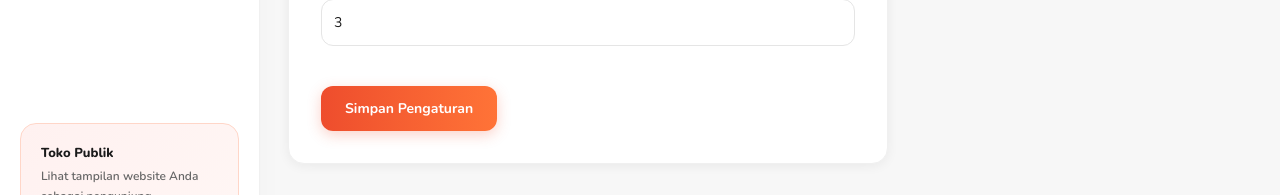
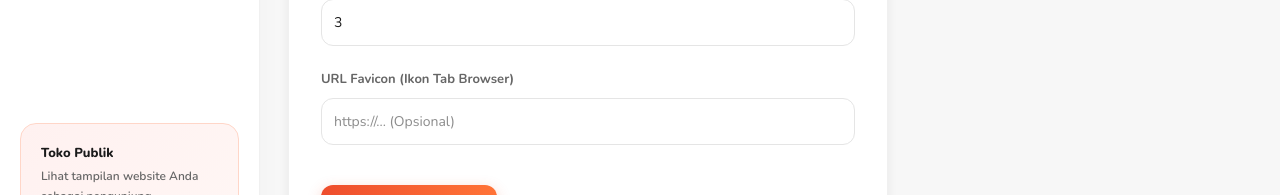
Before and after one commit to falconafk31/tokokita, a Next.js app: page /dashboard/settings in a window 1280 px wide. Shown: the part 436-631 px from the top of the page. Built offline with nearby package versions, Linux system fonts and the light colour scheme; no server answers; the database is empty; a web font is replaced by a local one.

Commit message:
feat: add dynamic custom favicon setting from dashboard

```diff
--- a/src/app/(dashboard)/dashboard/settings/SettingsFormClient.tsx
+++ b/src/app/(dashboard)/dashboard/settings/SettingsFormClient.tsx
@@ -13,6 +13,7 @@ export default function SettingsFormClient({ initialData }: { initialData: any }
     shop_name: initialData?.shop_name || 'TokoKita',
     fb_pixel_id: initialData?.fb_pixel_id || '',
     redirect_delay: initialData?.redirect_delay || 3,
+    favicon_url: initialData?.favicon_url || '',
   })
 
   const handleSave = async () => {
@@ -60,6 +61,23 @@ export default function SettingsFormClient({ initialData }: { initialData: any }
           />
         </div>
 
+        <div>
+          <label className="text-[13px] font-bold text-[#666] block mb-2">URL Favicon (Ikon Tab Browser)</label>
+          <input
+            type="text"
+            value={form.favicon_url}
+            onChange={e => setForm(p => ({ ...p, favicon_url: e.target.value }))}
+            placeholder="https://... (Opsional)"
+            className="w-full p-3 rounded-xl border border-[#e5e5e5] text-[14px] outline-none focus:border-[#FF7337]"
+          />
+          {form.favicon_url && (
+            <div className="mt-3 flex items-center gap-3">
+              <span className="text-[12px] text-[#999] font-bold">Preview:</span>
+              <img src={form.favicon_url} alt="Favicon Preview" className="w-8 h-8 rounded-md border border-[#e5e5e5] object-contain bg-[#f9f9f9]" />
+            </div>
+          )}
+        </div>
+
         <div className="pt-4">
           <button
             onClick={handleSave}
--- a/src/app/layout.tsx
+++ b/src/app/layout.tsx
@@ -15,10 +15,22 @@ const playfair = Playfair_Display({
   subsets: ["latin"],
 });
 
-export const metadata: Metadata = {
-  title: "TokoKita - Belanja Hemat Kualitas Premium",
-  description: "Semua produk langsung dari Shopee dengan harga terbaik",
-};
+export async function generateMetadata(): Promise<Metadata> {
+  const supabase = await createClient()
+  const { data: settings } = await supabase.from('settings').select('shop_name, favicon_url').eq('id', 1).single()
+
+  const shopName = settings?.shop_name || "TokoKita"
+
+  return {
+    title: `${shopName} - Belanja Hemat Kualitas Premium`,
+    description: "Semua produk langsung dari Shopee dengan harga terbaik",
+    icons: settings?.favicon_url ? {
+      icon: settings.favicon_url,
+      shortcut: settings.favicon_url,
+      apple: settings.favicon_url,
+    } : undefined
+  }
+}
 
 export default async function RootLayout({
   children,
```
